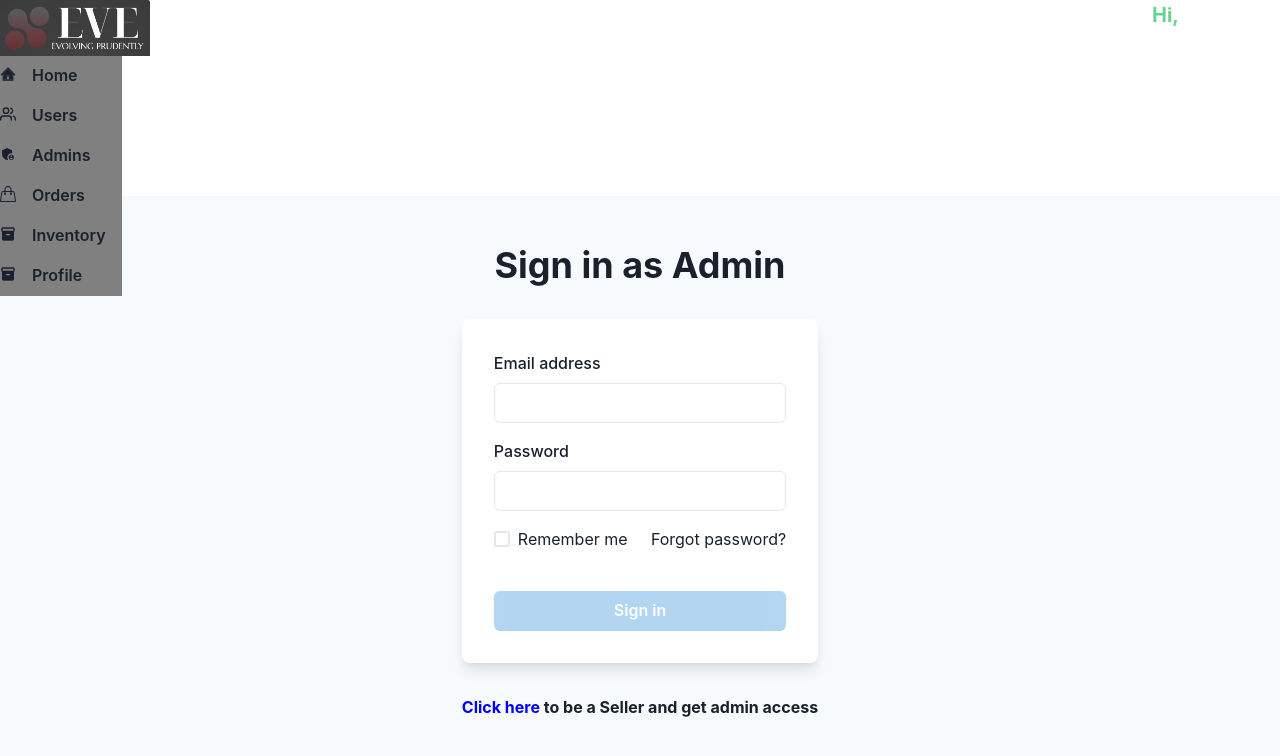
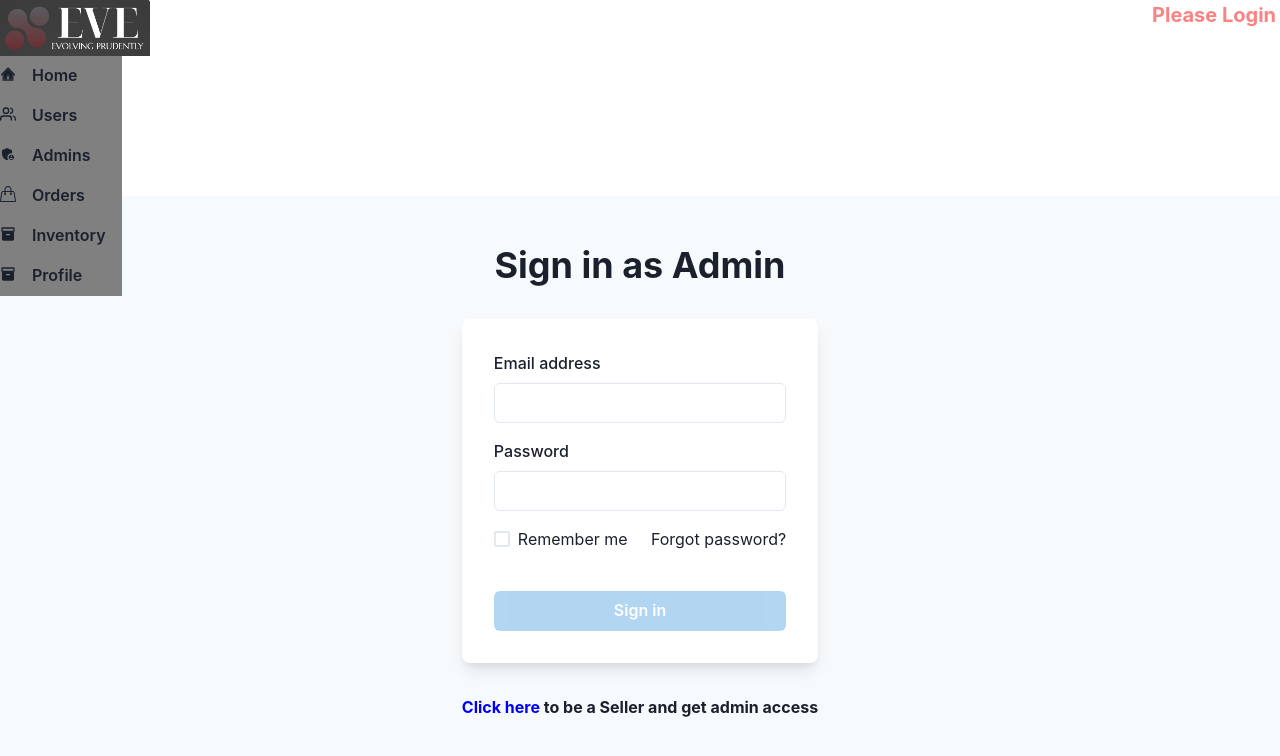
Before and after one commit to Rkarthik25/EVE-Apple-Clone, a Next.js app in the folder admin-panel/FrontEnd/: page / in a window 1280 px wide. Shown: the top 756 px of the page. Built offline with nearby package versions, Linux system fonts and the light colour scheme.

Commit message:
offline online status

```diff
--- a/admin-panel/FrontEnd/components/Navbar.tsx
+++ b/admin-panel/FrontEnd/components/Navbar.tsx
@@ -18,7 +18,13 @@ const Navbar = () => {
 <Image src={logo} alt="..." borderRadius="100" width={150} height={150}/>
 </Box>
 <Box display={"flex"} justifyContent={"space-between"} w="10%">
-<Box><Text as="b" fontSize={"20px"} color="green.300">Hi, {name}</Text></Box>
+<Box>
+
+  {
+    name ? <Text as="b" fontSize={"20px"} color="green.300">Hi,{name}</Text>
+    : <Text as="b" fontSize={"20px"} color="red.300">Please Login </Text>
+  }
+</Box>
 
 </Box>
     </Box>
--- a/admin-panel/FrontEnd/components/Sidebar.tsx
+++ b/admin-panel/FrontEnd/components/Sidebar.tsx
@@ -16,7 +16,7 @@ const Sidebar = () => {
   const handleLogout=async()=>{
     let id= localStorage.getItem("id")
 
-    let res= await axios.patch(`http://localhost:4500/admin/update/:${id}`,{
+    let res= await axios.patch(`http://localhost:4500/admin/update/${id}`,{
       status:false
     })
     console.log(res)
--- a/admin-panel/FrontEnd/components/SignIn.jsx
+++ b/admin-panel/FrontEnd/components/SignIn.jsx
@@ -31,7 +31,9 @@ import Link from 'next/link';
       console.log(result);
      let id= result?.data?.admin[0]._id
     if(result.data.msg=="login successfull"){
-
+      await axios.patch(`http://localhost:4500/admin/update/${id}`,{
+        status:true
+      })
       toast({
         title: result.data.msg,
         status: 'success',
@@ -39,12 +41,11 @@ import Link from 'next/link';
         isClosable: true,
       })
 
+
       localStorage.setItem("userName",result.data.admin[0].firstName)
       localStorage.setItem("id",id)
       setName(localStorage.getItem("userName"))
-      await axios.patch(`http://localhost:4500/admin/update/:${id}`,{
-        status:true
-      })
+
 
     }
     else if(result.data=="please enter correct password"){
```
Also changed, not shown: admin-panel/FrontEnd/src/pages/inventory.tsx (added).
